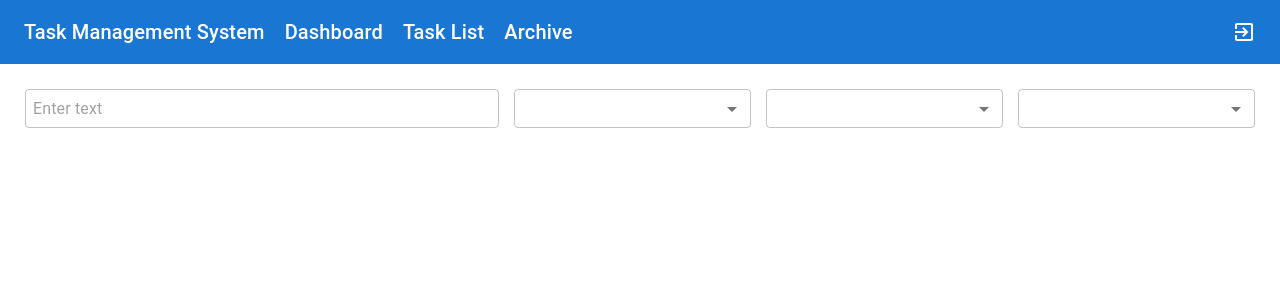
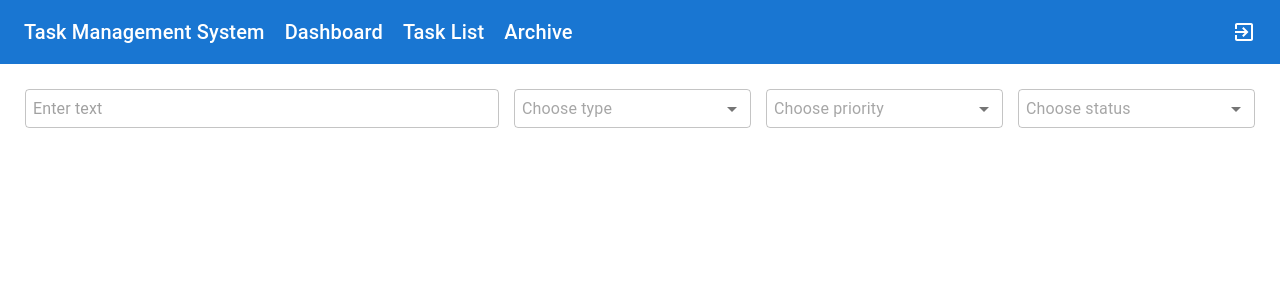
Before and after one commit to xel23/TMS-1.0, a React (Create React App) app in the folder client/: page /tasks in a window 1280 px wide. Shown: the top 300 px of the page. Built offline with nearby package versions, Linux system fonts and the light colour scheme; sample sign-in values are in the browser's storage.

Commit message:
updated Search component

```diff
--- a/client/src/components/Search/Search.styles.ts
+++ b/client/src/components/Search/Search.styles.ts
@@ -6,6 +6,10 @@ export const Wrapper = styled.div`
     grid-template-columns: 2fr repeat(3, 1fr);
     grid-gap: 15px;
     margin: 25px 0;
+`;
+
+export const Placeholder = styled.div`
+    color: rgba(0, 0, 0, 0.35)
 `;
 
 export const useTextFieldStyles = makeStyles(() =>
@@ -29,3 +33,11 @@ export const useSelectStyles = makeStyles(() =>
         }
     })
 );
+
+export const useMenuItemStyles = makeStyles(() =>
+    createStyles({
+        root: {
+            padding: '0 !important',
+        }
+    })
+);
--- a/client/src/components/Search/Search.tsx
+++ b/client/src/components/Search/Search.tsx
@@ -9,13 +9,16 @@ import Chip from '@mui/material/Chip';
 
 import { TASK_TYPES, TASK_PRIORITIES, TASK_STATUSES } from '../CreateTask/__mock__/data';
 
-import { Wrapper, useTextFieldStyles, useSelectStyles } from './Search.styles';
+import { Wrapper, Placeholder, useTextFieldStyles, useSelectStyles, useMenuItemStyles } from './Search.styles';
 
 const Search: React.FunctionComponent = () => {
     const [searchStr, setSearchStr] = useState('');
     const [types, setTypes] = useState<string[]>([]);
     const [priorities, setPriorities] = useState<string[]>([]);
     const [statuses, setStatuses] = useState<string[]>([]);
+    const [typesOpen, setTypesOpen] = useState(false);
+    const [prioritiesOpen, setPrioritiesOpen] = useState(false);
+    const [statusesOpen, setStatusesOpen] = useState(false);
 
     const handleChangeTypes = (event: SelectChangeEvent<typeof types>) => {
         const {
@@ -23,6 +26,7 @@ const Search: React.FunctionComponent = () => {
         } = event;
 
         setTypes(typeof value === 'string' ? value.split(',') : value,);
+        setTypesOpen(false);
     };
 
     const handleChangePriorities = (event: SelectChangeEvent<typeof priorities>) => {
@@ -31,6 +35,7 @@ const Search: React.FunctionComponent = () => {
         } = event;
 
         setPriorities(typeof value === 'string' ? value.split(',') : value,);
+        setPrioritiesOpen(false);
     };
 
     const handleChangeStatuses = (event: SelectChangeEvent<typeof statuses>) => {
@@ -39,10 +44,12 @@ const Search: React.FunctionComponent = () => {
         } = event;
 
         setStatuses(typeof value === 'string' ? value.split(',') : value,);
+        setStatusesOpen(false);
     };
 
     const { root: textFieldRoot } = useTextFieldStyles();
     const { root: selectRoot } = useSelectStyles();
+    const { root: menuItemRoot } = useMenuItemStyles();
 
     return (
         <Wrapper>
@@ -56,18 +63,28 @@ const Search: React.FunctionComponent = () => {
             <Select
                 classes={{ root: selectRoot }}
                 multiple
+                displayEmpty
+                open={typesOpen}
+                onClose={() => setTypesOpen(false)}
+                onOpen={() => setTypesOpen(true)}
                 value={types}
                 onChange={handleChangeTypes}
-                renderValue={(selected) => (
+                renderValue={(selected) => {
+                    if (selected.length === 0) {
+                        return <Placeholder>Choose type</Placeholder>;
+                    }
+
+                    return (
                         <Box sx={{display: 'flex', flexWrap: 'wrap', gap: 0.5}}>
                             {selected.map((value) => (
                                 <Chip key={value} label={value}/>
                             ))}
                         </Box>
-                )}
+                    );
+                }}
             >
                 {TASK_TYPES.map((type) => (
-                    <MenuItem key={type} value={type}>
+                    <MenuItem key={type} value={type} classes={{ root: menuItemRoot }}>
                         <Checkbox checked={types.indexOf(type) > -1} />
                         <ListItemText primary={type} />
                     </MenuItem>
@@ -76,18 +93,28 @@ const Search: React.FunctionComponent = () => {
             <Select
                 classes={{ root: selectRoot }}
                 multiple
+                displayEmpty
+                open={prioritiesOpen}
+                onClose={() => setPrioritiesOpen(false)}
+                onOpen={() => setPrioritiesOpen(true)}
                 value={priorities}
                 onChange={handleChangePriorities}
-                renderValue={(selected) => (
+                renderValue={(selected) => {
+                    if (selected.length === 0) {
+                        return <Placeholder>Choose priority</Placeholder>;
+                    }
+
+                    return (
                         <Box sx={{display: 'flex', flexWrap: 'wrap', gap: 0.5}}>
                             {selected.map((value) => (
                                 <Chip key={value} label={value}/>
                             ))}
                         </Box>
-                )}
+                    );
+                }}
             >
                 {TASK_PRIORITIES.map((priority) => (
-                    <MenuItem key={priority} value={priority}>
+                    <MenuItem key={priority} value={priority} classes={{ root: menuItemRoot }}>
                         <Checkbox checked={priorities.indexOf(priority) > -1} />
                         <ListItemText primary={priority} />
                     </MenuItem>
@@ -96,18 +123,28 @@ const Search: React.FunctionComponent = () => {
             <Select
                 classes={{ root: selectRoot }}
                 multiple
+                displayEmpty
+                open={statusesOpen}
+                onClose={() => setStatusesOpen(false)}
+                onOpen={() => setStatusesOpen(true)}
                 value={statuses}
                 onChange={handleChangeStatuses}
-                renderValue={(selected) => (
+                renderValue={(selected) => {
+                    if (selected.length === 0) {
+                        return <Placeholder>Choose status</Placeholder>;
+                    }
+
+                    return (
                         <Box sx={{display: 'flex', flexWrap: 'wrap', gap: 0.5}}>
                             {selected.map((value) => (
                                 <Chip key={value} label={value}/>
                             ))}
                         </Box>
-                )}
+                    );
+                }}
             >
                 {TASK_STATUSES.map((status) => (
-                    <MenuItem key={status} value={status}>
+                    <MenuItem key={status} value={status} classes={{ root: menuItemRoot }}>
                         <Checkbox checked={statuses.indexOf(status) > -1} />
                         <ListItemText primary={status} />
                     </MenuItem>
```
Lines whose indentation alone changed are shown as unchanged.
